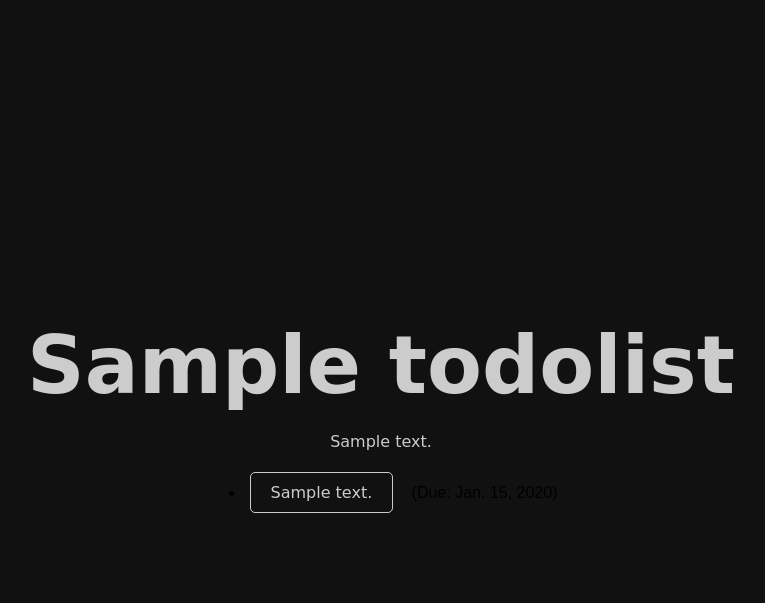
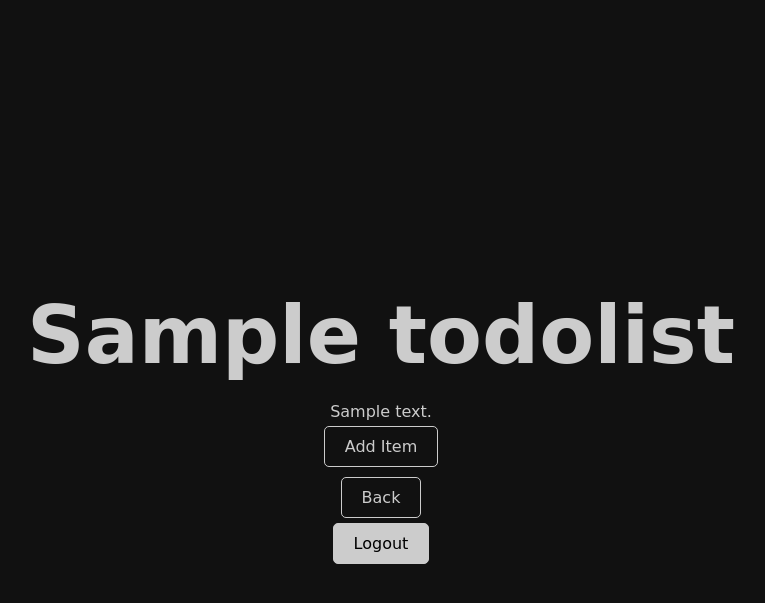
Before and after one commit to sentresik/Django-App, a Django app: page /list/1/ in a window 1280 px wide. Shown: the top 603 px of the page, without its empty margins (259-1024 px from the left). Run offline with Django 5.2, Linux system fonts and the light colour scheme; a user stored in the database is signed in; tables that the repository leaves empty hold one stand-in row (values such as "Sample post").

Commit message:
Działa: Logout Usuwanie List (wraz z itemami) Listowanie Itemów Dodawanie Itemów Oznaczanie Itemów jako complete (obecnie ukrywam itemy gdzie is_completed = True bo łatwiej tak)

```diff
--- a/App/App/settings.py
+++ b/App/App/settings.py
@@ -17,6 +17,8 @@
 BASE_DIR = Path(__file__).resolve().parent.parent
 
 STATIC_ROOT = os.path.join(BASE_DIR, 'staticfiles')
+
+LOGIN_URL = '/login/'
 
 
 # Quick-start development settings - unsuitable for production
--- a/App/App/templates/create_item_view.html
+++ b/App/App/templates/create_item_view.html
@@ -16,7 +16,13 @@
         <label for="due_date">Due Date:</label>
         <input type="date" name="due_date" id="due_date">
         <br>
+        <input type="hidden" name="list_id" value="{{ list.id }}">
         <button type="submit">Add Item</button>
+    </form>
+    <a href="{% url 'list_detail_view' list.id %}">Back</a>
+    <form action="{% url 'logout' %}" method="post">
+        {% csrf_token %}
+        <button type="submit">Logout</button>
     </form>
 </body>
 </html>
--- a/App/App/templates/create_list_view.html
+++ b/App/App/templates/create_list_view.html
@@ -18,5 +18,10 @@
         <br>
         <button type="submit">Create List</button>
     </form>
+    <a href="{% url 'list_view' %}">Back</a>
+    <form action="{% url 'logout' %}" method="post">
+        {% csrf_token %}
+        <button type="submit">Logout</button>
+    </form>
 </body>
 </html>
--- a/App/App/templates/list_detail_view.html
+++ b/App/App/templates/list_detail_view.html
@@ -10,12 +10,45 @@
 <body>
     <h1>{{ list.name }}</h1>
     <p>{{ list.description }}</p>
-    <ul>
-        {% for item in items %}
-        <li>
-            <a href="#">{{ item.text }}</a> &nbsp; (Due: {{ item.due_date }})
-        </li>
-        {% endfor %}
-    </ul>
+    <input type="hidden" id="list-id" value="{{ list.id }}">
+    {% for item in items %}
+    <div class="item-container">
+        {% if not item.is_completed %}
+        <a href="#">{{ item.text }}</a>
+        &nbsp; (Due: {{ item.due_date }})
+        <button data-item-id="{{ item.id }}">Complete</button>
+        {% endif %}
+    </div>
+    {% endfor %}
+    <a href="{% url 'create_item_view' list.id %}">Add Item</a>
+    <a href="{% url 'list_view' %}">Back</a>
+    <form action="{% url 'logout' %}" method="post">
+        {% csrf_token %}
+        <button type="submit">Logout</button>
+    </form>
+    <script>
+        const listId = document.getElementById('list-id').value;
+
+        document.querySelectorAll('button[data-item-id]').forEach(button => {
+            button.addEventListener('click', async () => {
+                const itemId = button.dataset.itemId;
+                const url = `/list/${listId}/item/${itemId}/complete/`;
+
+                const response = await fetch(url, {
+                    method: 'POST',
+                    headers: {
+                        'X-CSRFToken': '{{ csrf_token }}',
+                    },
+                });
+
+                if (response.ok) {
+                    button.parentNode.classList.add('completed');
+                    window.location.reload();
+                } else {
+                    console.error('Error marking item as complete:', await response.text());
+                }
+            });
+        });
+    </script>
 </body>
 </html>
--- a/App/App/urls.py
+++ b/App/App/urls.py
@@ -7,11 +7,14 @@
     path('', views.index, name='index'),
     path('login/', views.login_page, name='login'),
     path('register/', views.register, name='register'),
+    path('logout/', views.logout_view, name='logout'),
     path('lists/', views.list_view, name='list_view'),
  #   path('list/<int:list_id>/item/<int:item_id>/', views.item_detail_view, name='item_detail_view'),
     path('list/<int:list_id>/', views.list_detail_view, name='list_detail_view'),
     path('list/create/', views.create_list_view, name='create_list_view'),
   #  path('list/<int:list_id>/update/', views.update_list_view, name='update_list_view'),
    # path('list/<int:list_id>/item/<int:item_id>/edit/', views.item_edit_view, name='item_edit_view'),
-   # path('list/<int:list_id>/item/create/', views.create_item_view, name='create_item_view'),
+    path('list/<int:list_id>/item/create/', views.create_item_view, name='create_item_view'),
+    path('list/<int:list_id>/item/<int:item_id>/complete/', views.mark_item_complete_view, name='mark_item_complete_view'),
+    path('lists/<int:list_id>/delete/', views.delete_list_view, name='delete_list'),
 ]
--- a/App/App/views.py
+++ b/App/App/views.py
@@ -3,7 +3,7 @@
 from .models import ToDoItem, ToDoList
 from django.http import HttpResponse
 from django.contrib.auth.forms import AuthenticationForm
-from django.contrib.auth import login
+from django.contrib.auth import login, logout
 from .forms import MyRegistrationForm
 from django.contrib.auth.decorators import login_required
 
@@ -37,6 +37,11 @@
     return render(request, 'register.html', {'form': form})
 
 @login_required
+def logout_view(request):
+    logout(request)
+    return redirect('login')  # Redirect to login page after logout
+
+@login_required
 def list_view(request):
     lists = ToDoList.objects.filter(user=request.user)
     return render(request, 'list_view.html', {'lists': lists})
@@ -56,3 +61,29 @@
         return redirect('list_detail_view', list_id=list.id)
     else:
         return render(request, 'create_list_view.html')
+
+@login_required
+def create_item_view(request, list_id):
+    if request.method == 'POST':
+        text = request.POST['text']
+        list_id = request.POST['list_id']
+        list = get_object_or_404(ToDoList, pk=list_id, user=request.user)
+        item = ToDoItem.objects.create(text=text, list=list)
+        return redirect('list_detail_view', list_id=list.id)
+    else:
+        list = get_object_or_404(ToDoList, pk=list_id, user=request.user)
+        return render(request, 'create_item_view.html', {'list': list})
+
+@login_required
+def mark_item_complete_view(request, list_id, item_id):
+    item = get_object_or_404(ToDoItem, pk=item_id, list__pk=list_id)
+    item.is_completed = True
+    item.save()
+    # Redirect to list detail view for the same list
+    return redirect('list_detail_view', list_id=list_id)
+
+@login_required
+def delete_list_view(request, list_id):
+  list = get_object_or_404(ToDoList, pk=list_id)
+  list.delete()
+  return redirect('list_view')
```
Also changed, not shown: App/App/templates/list_view.html (+53 -0 lines).
